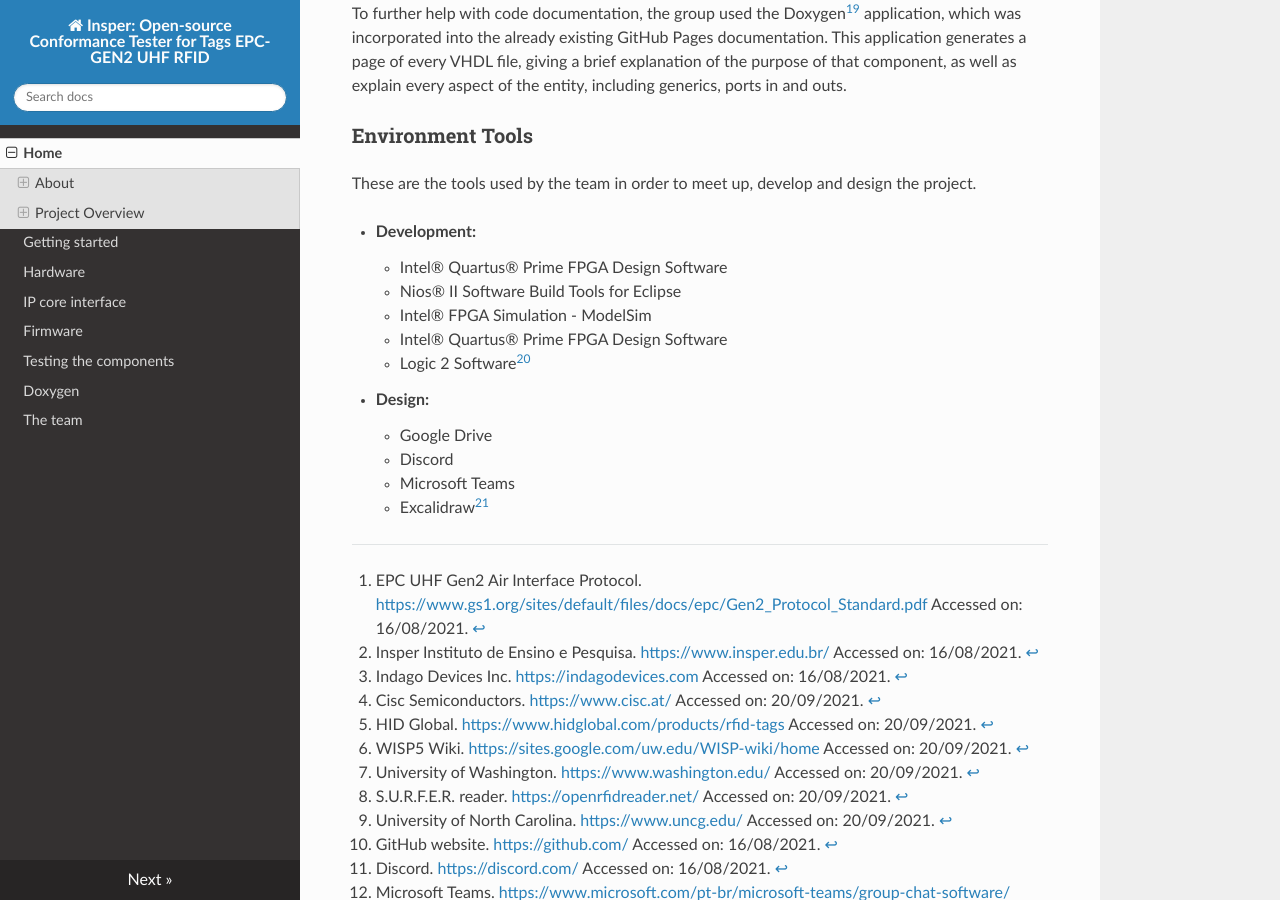
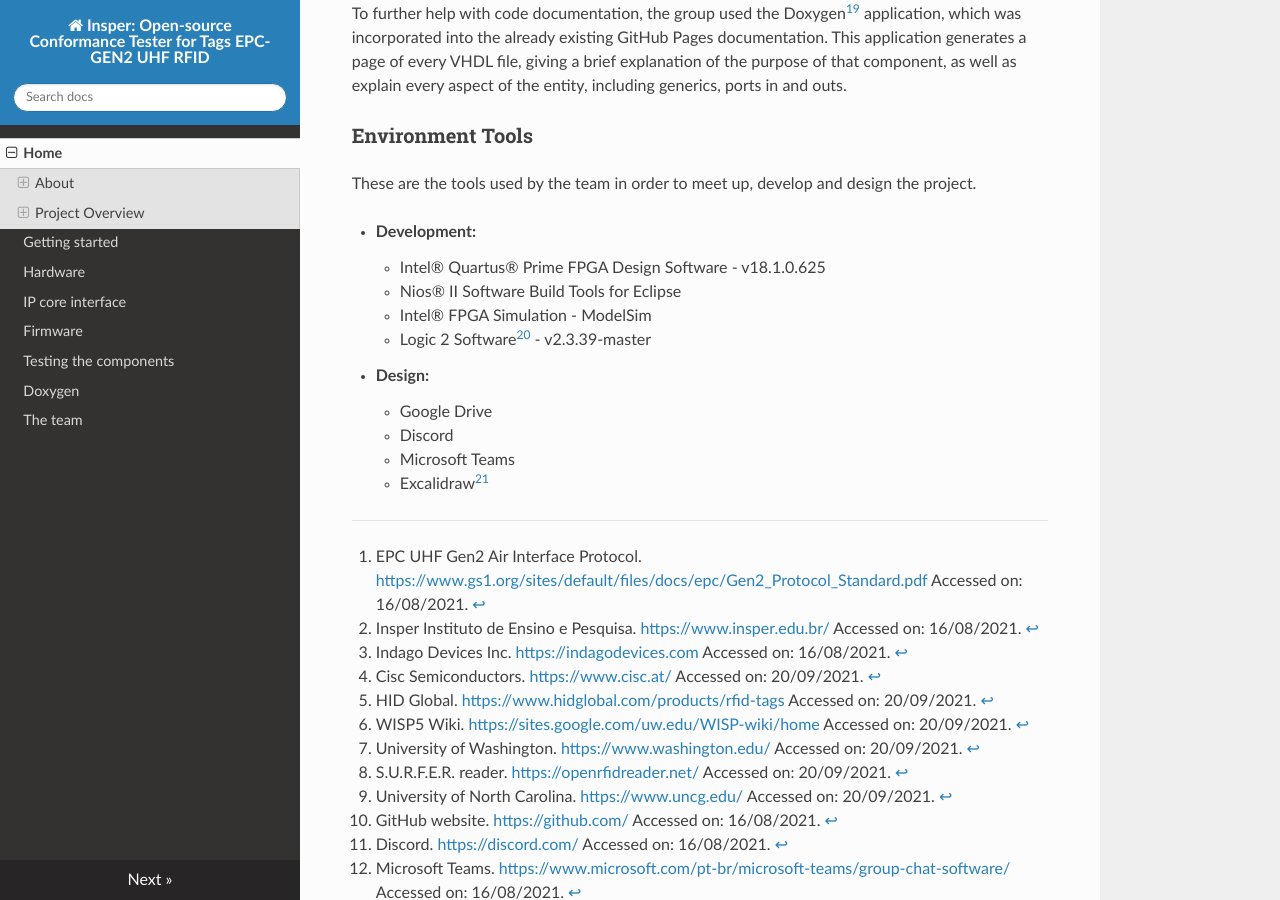
Before and after one commit to pfeinsper/21b-indago-rfid-conformance-tester, an MkDocs documentation site: the page built from docs-src/index.md, in a window 1280 px wide and 900 px high, scrolled down 7214 px. Built offline with MkDocs 1.6.1, drawn with Linux system fonts in a browser that asks for light colours; nearby versions of some CDN libraries.

Commit message:
docs small update

```diff
--- a/docs-src/index.md
+++ b/docs-src/index.md
@@ -212,11 +212,10 @@
 These are the tools used by the team in order to meet up, develop and design the project.
 
 - **Development:**
-    - Intel® Quartus® Prime FPGA Design Software
+    - Intel® Quartus® Prime FPGA Design Software - v18.1.0.625
     - Nios® II Software Build Tools for Eclipse
     - Intel® FPGA Simulation - ModelSim
-    - Intel® Quartus® Prime FPGA Design Software
-    - Logic 2 Software[^20]
+    - Logic 2 Software[^20] - v2.3.39-master
 - **Design:**
     - Google Drive
     - Discord
```
Also changed, not shown: docs-src/firmware.md (+3 -1 lines).
